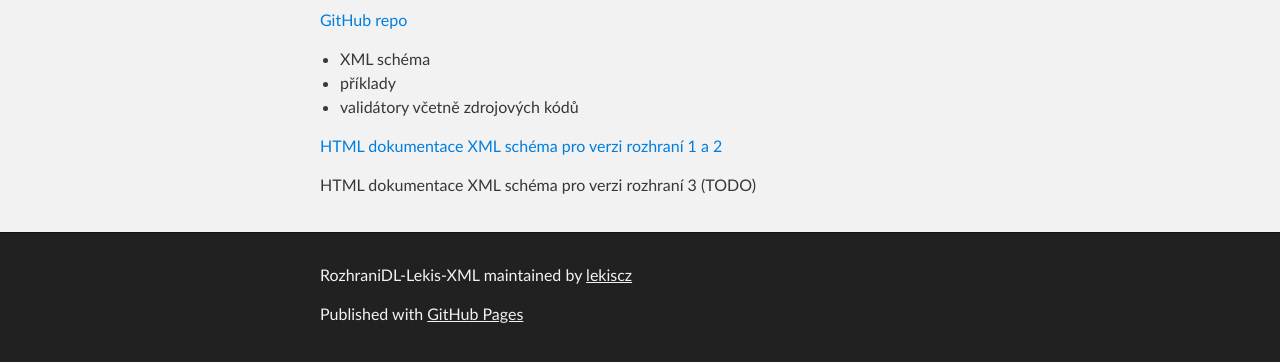
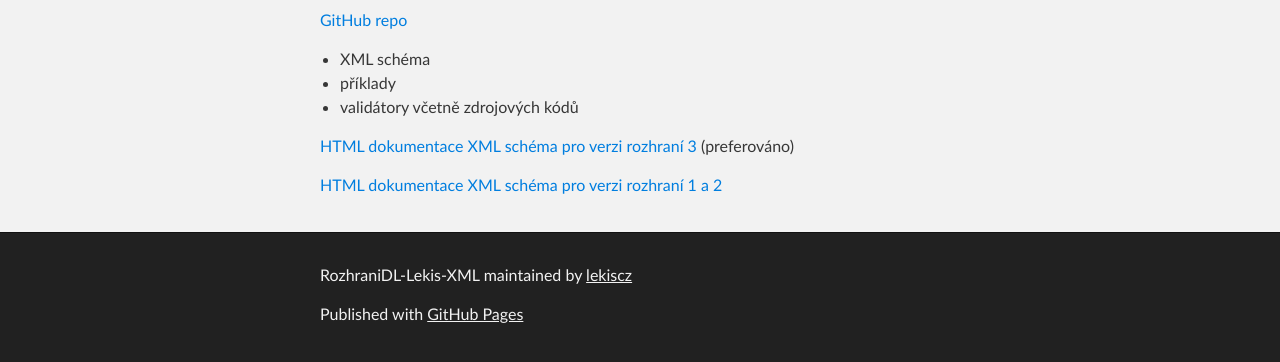
Before and after one commit to lekiscz/RozhraniDL-Lekis-XML, a plain HTML site: page index.html in a window 1280 px wide. Shown: the part 252-614 px from the top of the page. Drawn offline with Linux system fonts and the light colour scheme.

Commit message:
pridani odkazu na dokumentaci schematu v3

```diff
--- a/index.html
+++ b/index.html
@@ -39,9 +39,9 @@
 <li>validátory včetně zdrojových kódů</li>
 </ul>
 
+<p><a href="https://lekiscz.github.io/RozhraniDL-Lekis-XML/RozhraniDL-Lekis-XML-v3.xsd.htm">HTML dokumentace XML schéma pro verzi rozhraní 3</a> (preferováno)</p>
+
 <p><a href="https://lekiscz.github.io/RozhraniDL-Lekis-XML/RozhraniDL-Lekis-XML-v1+v2.xsd.htm">HTML dokumentace XML schéma pro verzi rozhraní 1 a 2</a></p>
-
-<p>HTML dokumentace XML schéma pro verzi rozhraní 3 (TODO)</p>
       </section>
     </div>
 
```
